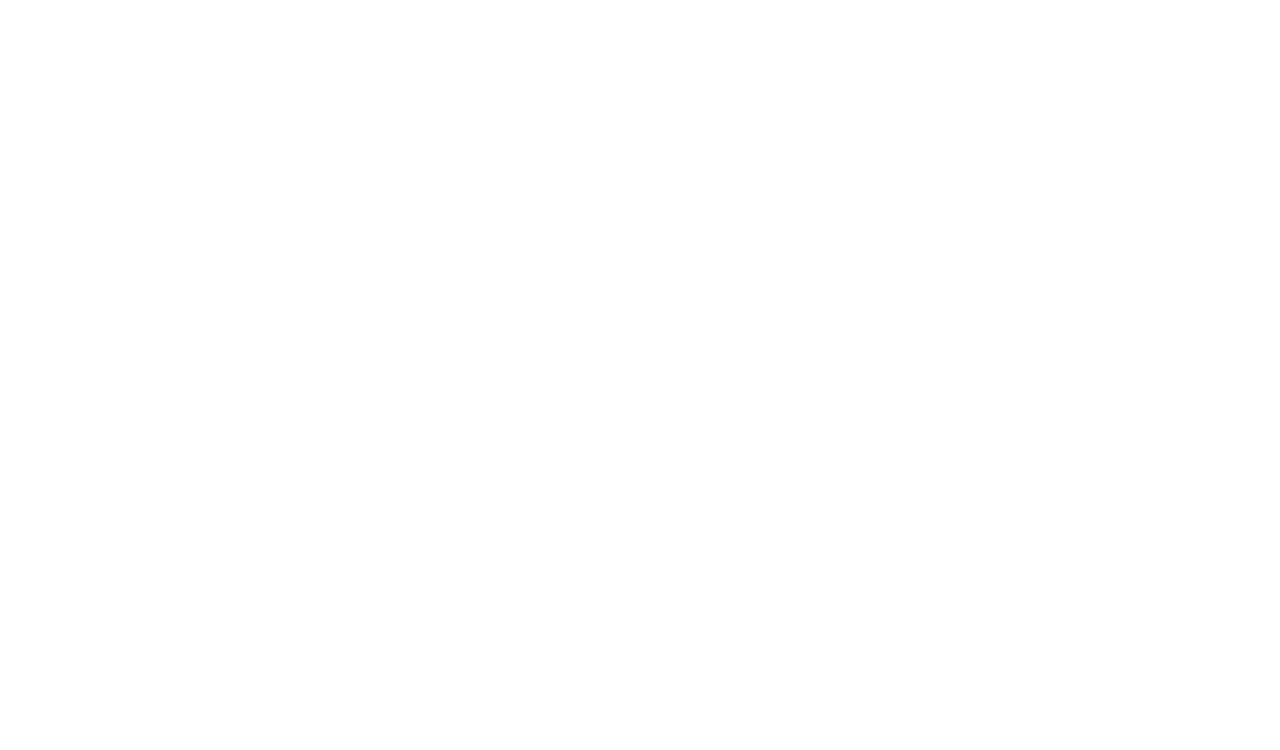
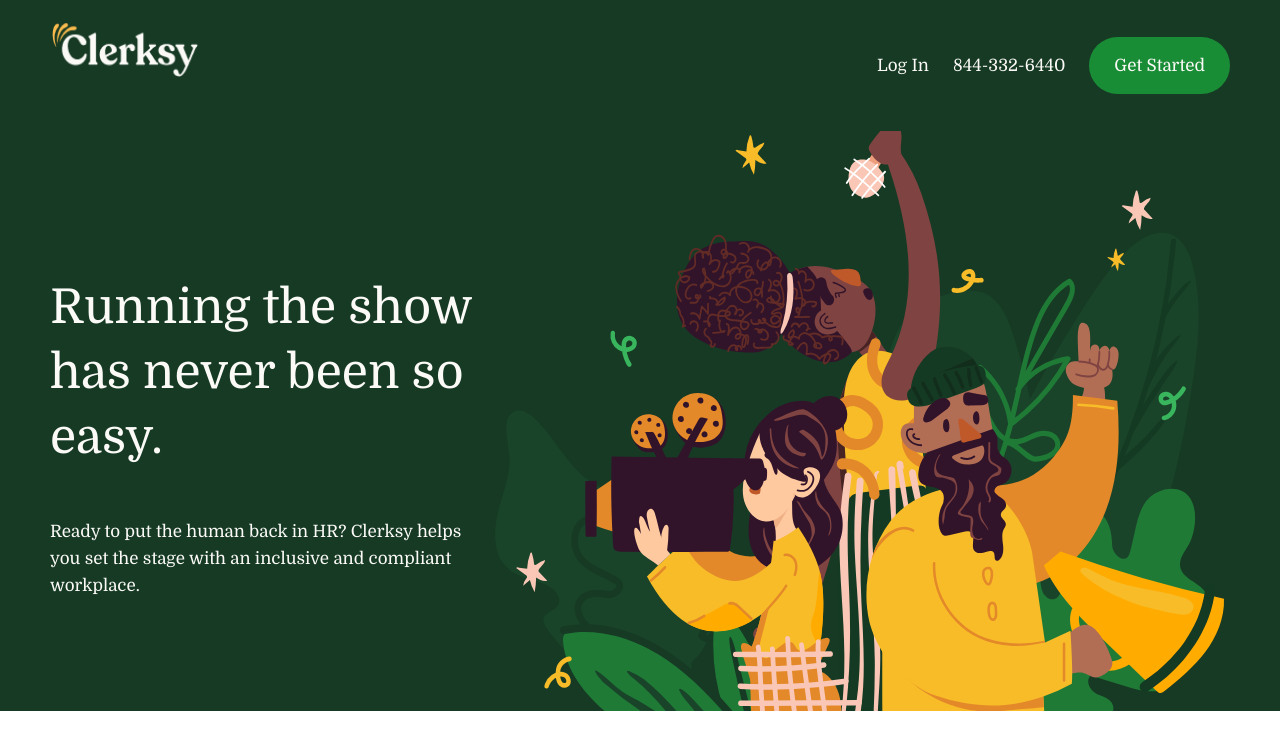
Before and after one commit to shakhzodbekbobobekov/Clerksy-web-site, a plain HTML site: page index.html in a window 1280 px wide. Drawn offline with Linux system fonts and the light colour scheme.

Commit message:
sayt 30% tayyor

```diff
--- /dev/null
+++ b/css/main.css
@@ -0,0 +1,94 @@
+*{
+    box-sizing: border-box;
+}
+
+body{
+    font-family: 'Domine', serif;
+    font-weight: 400;
+    font-size: 17px;
+    line-height: 27px;
+    color: #163A24;
+}
+
+/* HEADER */
+#header{
+    background-color: #163A24;
+}
+
+.container {
+    max-width: 1220px;
+    width: 100%;
+    margin-left: auto;
+    margin-right: auto;
+    padding-left: 20px;
+    padding-right: 20px;
+}
+
+/* Site header */
+.site-header{
+    display: flex;
+    flex-wrap: wrap;
+    padding-top: 20px;
+    padding-bottom: 20px;
+}
+
+.site-logo {
+    margin-right: auto;
+}
+
+.reception-menu-item {
+    display: flex;
+    justify-content: center;
+    align-items: center;
+    flex-wrap: wrap;
+}
+
+.reception-menu-items:not(:last-child){
+    margin-right: 24px;
+}
+
+.reception-menu-items {
+    display: flex;
+}
+.reception-menu-items__text {
+    color: #FBFAF7;
+}
+
+.reception-menu-items-link {
+    background-color: #198C36;
+    border-radius: 160px;
+}
+
+.reception-menu-items__link {
+    color: #FBFAF7;
+    text-decoration: none;
+    padding: 15px 25px;
+}
+/* Site header */
+
+
+/* Header-hero */
+.header-hero {
+    display: flex;
+    justify-content: center;
+    align-items: center;
+}
+
+.header-hero__about__title {
+    font-size: 48px;
+    font-weight: 400;
+    line-height: 65px;
+    color: #FBFAF7;
+}
+
+.header-hero__about__text {
+    color: #FBFAF7;
+}
+
+.header-hero__img {
+    max-width: 740px;
+    width: 100%;
+    height: 580px;
+}
+/* /Header-hero */
+/* /HEADER */
--- a/index.html
+++ b/index.html
@@ -8,13 +8,46 @@
     <!-- FONT FAMILY -->
     <link rel="preconnect" href="https://fonts.googleapis.com">
     <link rel="preconnect" href="https://fonts.gstatic.com" crossorigin>
-    <link href="https://fonts.googleapis.com/css2?family=Montserrat:wght@400;600&display=swap" rel="stylesheet">
+    <link href="https://fonts.googleapis.com/css2?family=Domine:wght@400;600&display=swap" rel="stylesheet">
     <!-- STYLE -->
-    <link rel="stylesheet" href="normalize.css">
-    <link rel="stylesheet" href="main.css">
+    <link rel="stylesheet" href="./css/normalize.css">
+    <link rel="stylesheet" href="./css/main.css">
 </head>
 <body>
+   <header id="header">
+       <div class="container">
+           <!-- Site header -->
+           <div class="site-header">
+               <img class="site-logo" src="./img/site-logo.png" alt="site logo" width="150" height="60">
+               <div class="reception-menu">
+                <ul class="reception-menu-item">
+                    <li class="reception-menu-items">
+                        <span class="reception-menu-items__text">Log In</span>
+                    </li>
+                    <li class="reception-menu-items">
+                        <span class="reception-menu-items__text">844-332-6440</span>
+                    </li>
+                    <li class="reception-menu-items reception-menu-items-link">
+                        <a class="reception-menu-items__link" href="#">Get Started</a>
+                    </li>
+                </ul>
+               </div>
+           </div>
+           <!-- /Site header -->
 
+           <!-- Header-hero -->
+           <div class="header-hero">
+               <div class="header-hero__about">
+                   <h3 class="header-hero__about__title">Running the show has never been so easy.</h3>
+                   <p class="header-hero__about__text">Ready to put the human back in HR? Clerksy helps you set the stage with an inclusive and compliant workplace.</p>
+               </div>
+                   <img class="header-hero__img" src="./img/Frame.svg" alt="hero-img" width="740" height="580">
+           </div>
+           <!-- /Header-hero -->
+
+
+       </div>
+   </header>
 
 
 </body>
```
Also changed, not shown: css/normalize.css (renamed from normalize.css), img/Frame.svg (added), img/site-logo.png (added), img/site-logo@2x.png (added), main.css (deleted).
